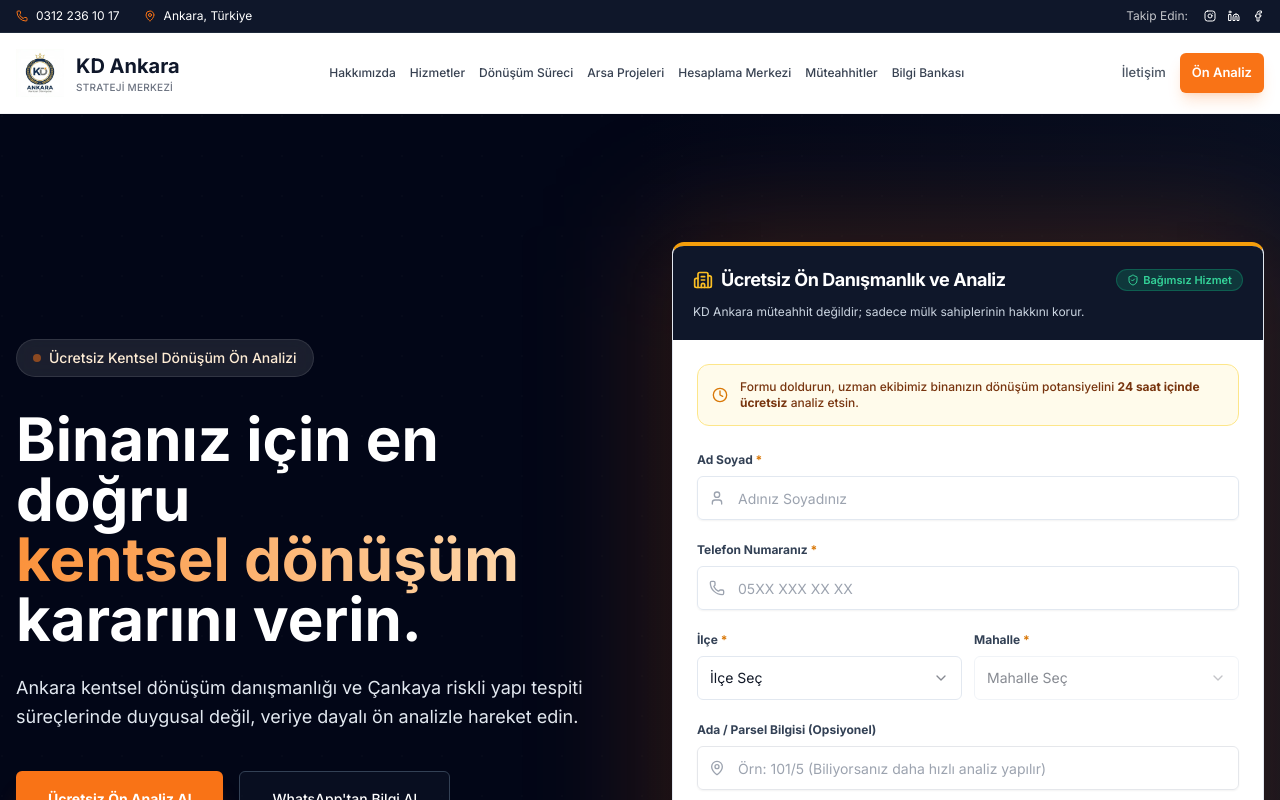
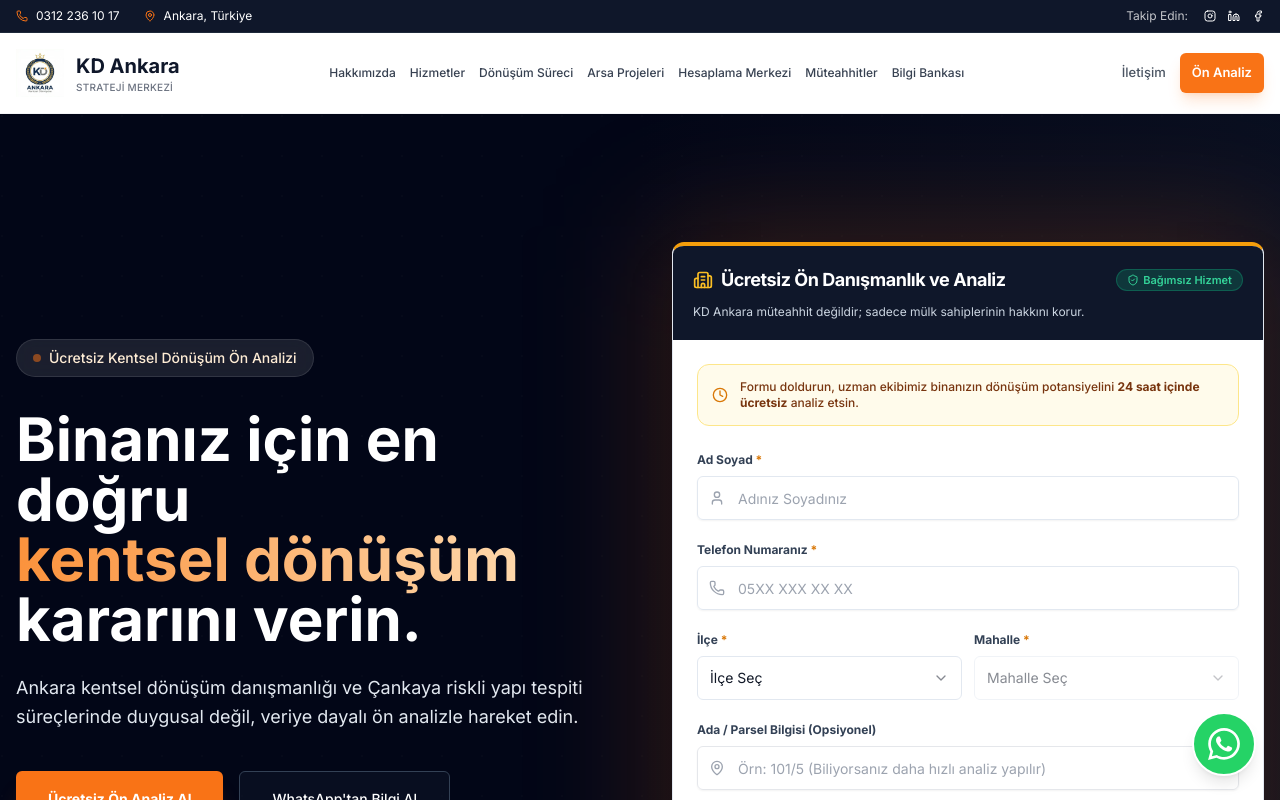
Before and after one commit to kdankara/kd-ankara-crm, a Next.js app: page / in a window 1280 px wide. Shown: the top 800 px of the page. Built offline with nearby package versions, Linux system fonts and the light colour scheme.

Commit message:
feat: WhatsApp lead butonu layout.tsx dosyasina eklendi

```diff
--- a/src/app/layout.tsx
+++ b/src/app/layout.tsx
@@ -314,6 +314,20 @@
                     `}
                 </Script>
 
+                {/* KD Ankara: Sabit WhatsApp Lead Butonu */}
+                <a
+                    href="https://wa.me/905336820942?text=Merhaba,%20KD%20Ankara%20%C3%BCzerinden%20%C3%BCcretsiz%20kentsel%20d%C3%B6n%C3%BC%C5%9F%C3%BCm%20%C3%B6n%20analizi%20talep%20ediyorum.%20Ada/Parsel%20bilgim:%20___"
+                    target="_blank"
+                    rel="noopener noreferrer"
+                    className="fixed bottom-6 right-6 z-50 flex h-16 w-16 items-center justify-center rounded-full bg-[#25D366] text-white shadow-lg transition-transform hover:scale-110 hover:shadow-[#25D366]/40 border-2 border-white"
+                    aria-label="WhatsApp üzerinden ücretsiz ön analiz talep et"
+                >
+                    <svg xmlns="http://www.w3.org/2000/svg" width="32" height="32" viewBox="0 0 24 24" fill="currentColor">
+                        <path d="M.057 24l1.687-6.163c-1.041-1.804-1.588-3.849-1.587-5.946.003-6.556 5.338-11.891 11.893-11.891 3.181.001 6.167 1.24 8.413 3.488 2.245 2.248 3.481 5.236 3.48 8.414-.003 6.557-5.338 11.892-11.893 11.892-1.99-.001-3.951-.5-5.688-1.448l-6.305 1.654zm6.597-3.807c1.676.995 3.276 1.591 5.392 1.592 5.448 0 9.886-4.434 9.889-9.885.002-5.462-4.415-9.89-9.881-9.892-5.452 0-9.887 4.434-9.889 9.884-.001 2.225.651 3.891 1.746 5.634l-.999 3.648 3.742-.981zm11.387-5.464c-.074-.124-.272-.198-.57-.347-.297-.149-1.758-.868-2.031-.967-.272-.099-.47-.149-.669.149-.198.297-.768.967-.941 1.165-.173.198-.347.223-.644.074-.297-.149-1.255-.462-2.39-1.475-.883-.788-1.48-1.761-1.653-2.059-.173-.297-.018-.458.13-.606.134-.133.297-.347.446-.521.151-.172.2-.296.3-.495.099-.198.05-.372-.025-.521-.075-.148-.669-1.611-.916-2.206-.242-.579-.487-.501-.669-.51l-.57-.01c-.198 0-.52.074-.792.372s-1.04 1.016-1.04 2.479 1.065 2.876 1.213 3.074c.149.198 2.095 3.2 5.076 4.487.709.306 1.263.489 1.694.626.712.226 1.36.194 1.872.118.571-.085 1.758-.719 2.006-1.413.248-.695.248-1.29.173-1.414z"/>
+                    </svg>
+                </a>
+                {/* KD Ankara: Sabit WhatsApp Lead Butonu SONU */}
+
             </body>
         </html>
     );
```
